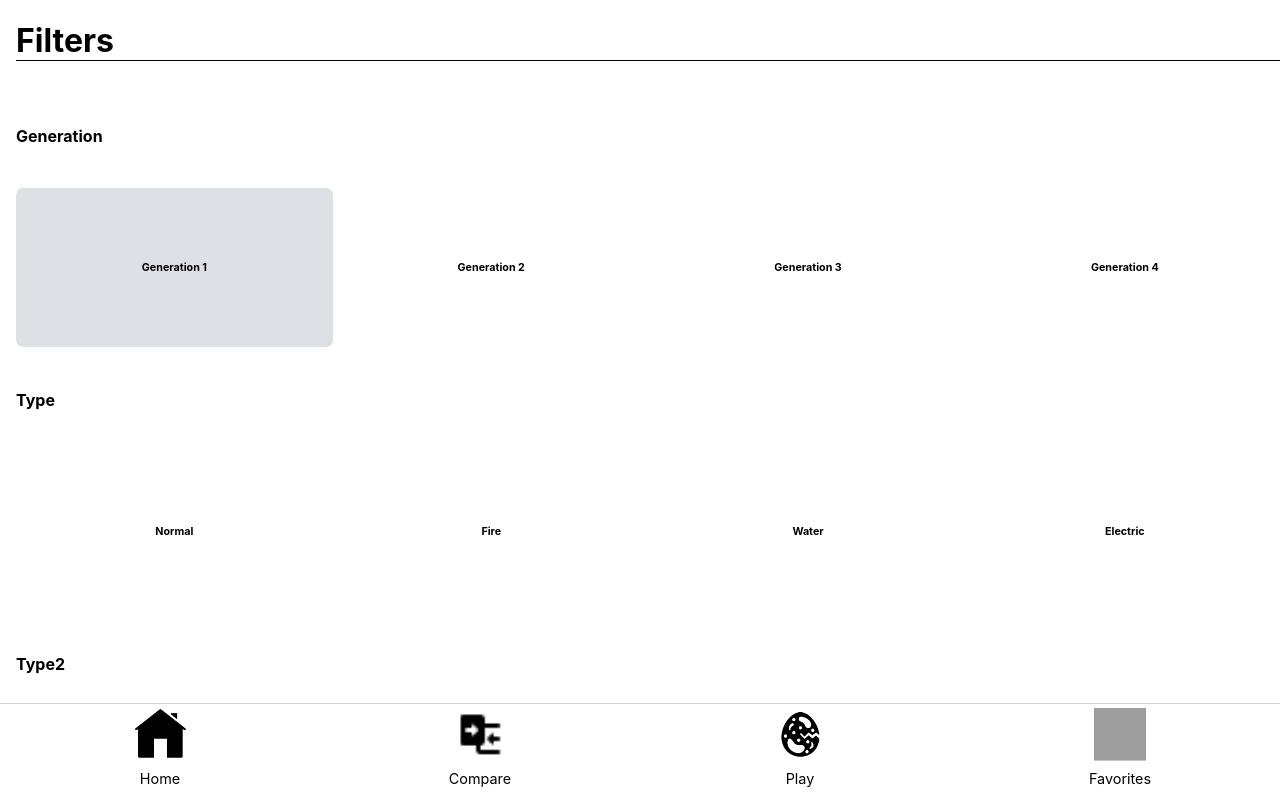
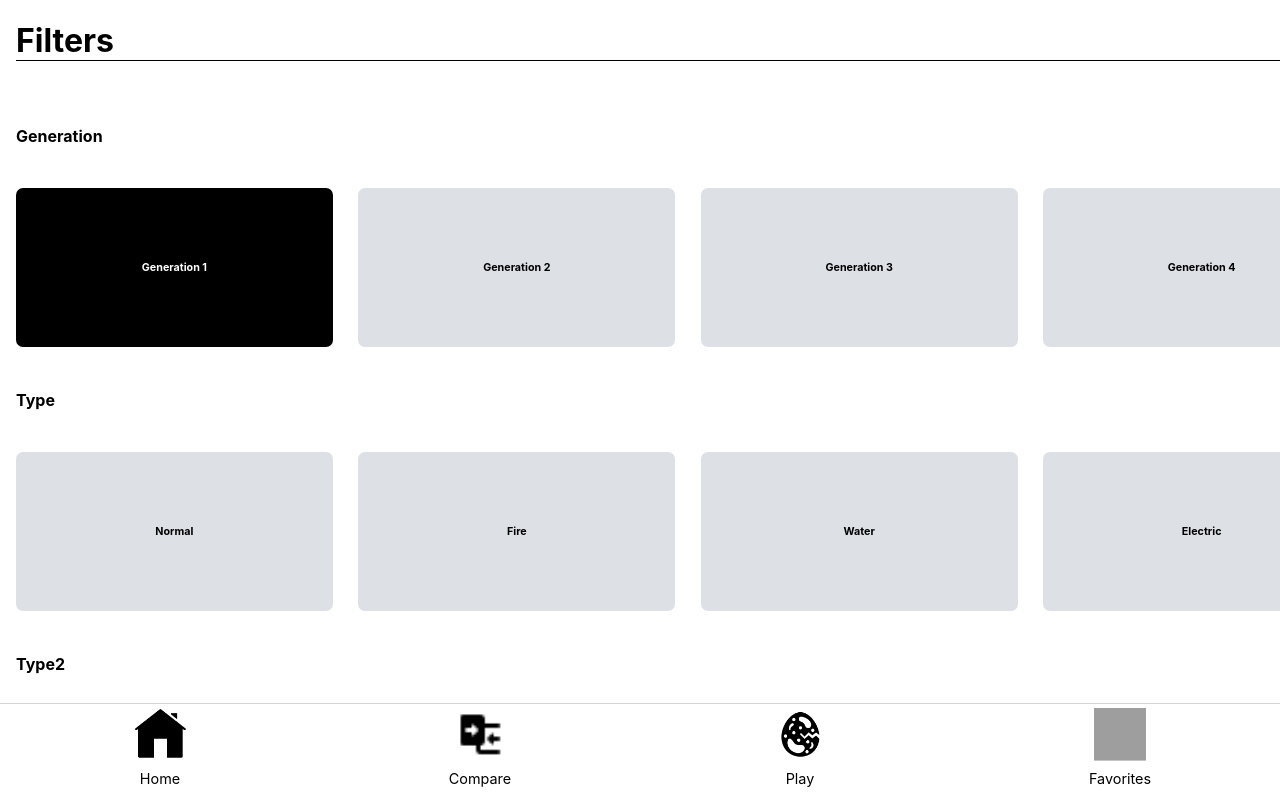
Before and after one commit to Cg9291/pokedex, a React (Create React App) app: page /filter/1 in a window 1280 px wide. Built offline with nearby package versions, Linux system fonts and the light colour scheme; grey boxes are pictures that could not be loaded.

Commit message:
fixed alignment bug with randomize button on homepage + minor tweaks

```diff
--- a/src/components/homepage/filteredSearch/filter/Filter.tsx
+++ b/src/components/homepage/filteredSearch/filter/Filter.tsx
@@ -35,6 +35,7 @@ const OptionsContainer = styled(ContainerPrototype)`
     overflow-x: scroll;
     align-items: flex-start;
     flex: 1 0 0;
+    column-gap: 2vw;
     //padding-block: 1vh;
 `;
 const FiltersHeadersValue = styled.h4``;
--- a/src/components/homepage/filteredSearch/filter/Options.tsx
+++ b/src/components/homepage/filteredSearch/filter/Options.tsx
@@ -64,7 +64,8 @@ const ButtonContainer = styled(ContainerPrototype)<{ $isFocused?: boolean }>`
     //padding: 0 0.5rem;
     border-radius: 7px;
     //border: ${(props) => (props.$isFocused ? "0.1rem solid grey" : "0.1rem solid transparent")};
-    background-color: ${(props) => (props.$isFocused ? "rgba(108, 122, 137, 0.23)" : "inherit")};
+    background-color: ${(props) => (props.$isFocused ? "black" : "rgba(108, 122, 137, 0.23)")};
+    color: ${(props) => (props.$isFocused ? "white" : "black")};
 `;
 
 const OptionsButtonLabel = styled.label`
--- a/src/components/homepage/header/RandomizeSelectionButton.tsx
+++ b/src/components/homepage/header/RandomizeSelectionButton.tsx
@@ -15,17 +15,20 @@ export function RandomizeSelectionButton(props: RandomPokemonSelectionInterface)
 
     return (
         <Container>
-            <Button onClick={() => randomize()}>{/* <RandomizeButtonImage /> */}</Button>
+            <Button onClick={() => randomize()}>
+                <RandomizeButtonImage />
+            </Button>
         </Container>
     );
 }
 
 const Container = styled(ContainerPrototype)`
-    aspect-ratio: 1/1;
+    //aspect-ratio: 1/1;
     //z-index: 1;
     grid-area: randomizeButton;
     align-self: start;
     align-items: flex-start;
+    flex-direction: column;
 
     @media ${breakpoints.widthsQueries.minWidths.laptop} {
         top: 1.5rem;
@@ -35,7 +38,7 @@ const Container = styled(ContainerPrototype)`
 
 const Button = styled.button.attrs({ type: "button" })`
     width: 100%;
-    flex: 1 0 0;
+    flex: 0 0 auto;
     aspect-ratio: 1/1;
     border-radius: 50%;
     background-color: white;
@@ -61,4 +64,5 @@ export const RandomizeButtonImage = styled.img.attrs({
 })`
     width: 100%;
     height: 100%;
+    //aspect-ratio: 1/1;
 `;
```
